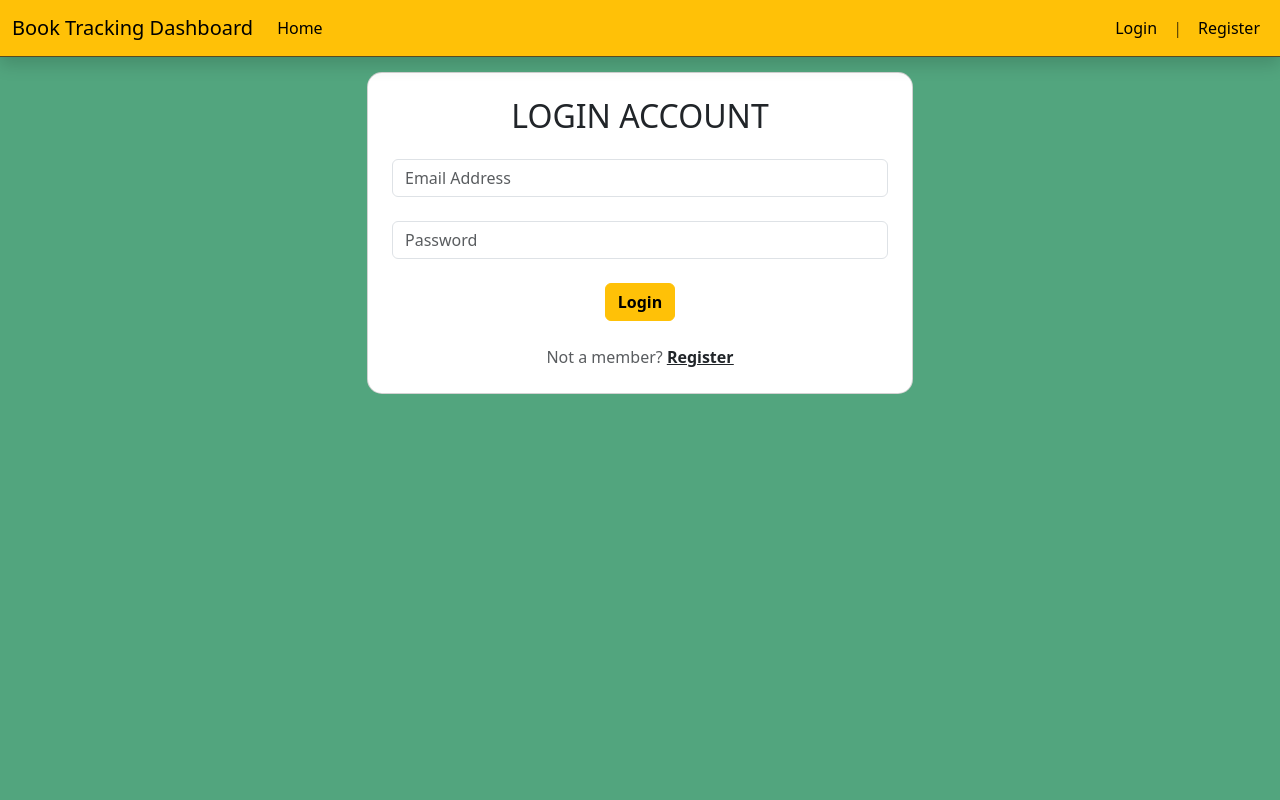
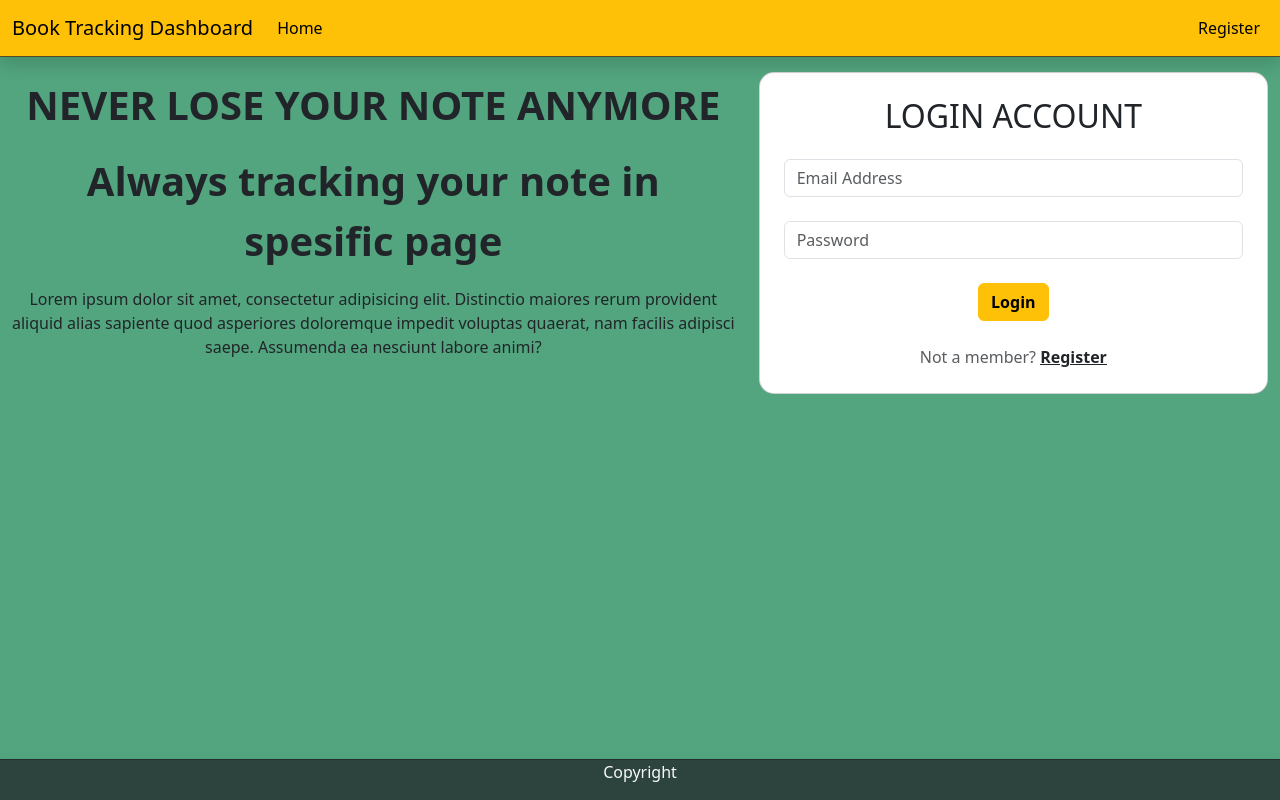
Before and after one commit to epsentosa/book-reading-tracker, a Flask app: page /login in a window 1280 px wide. Run offline with Flask 2, Linux system fonts and the light colour scheme; some libraries are stand-ins or nearby versions.

Commit message:
restructure home-login page

```diff
--- a/books/routes.py
+++ b/books/routes.py
@@ -23,7 +23,9 @@ def home_page():
         msg = f"Succesfully Login for user {session['user']}"
         name = session['user']
 
-    return render_template("home.html",msg=msg,auth=is_auth,name=name)
+        return render_template("home.html",msg=msg,auth=is_auth,name=name)
+
+    return redirect(url_for('site.login_page'))
 
 @site.route('/register',methods = ['POST','GET'])
 def register_page():
--- a/books/templates/base.html
+++ b/books/templates/base.html
@@ -9,7 +9,7 @@
     <link href="{{ url_for('static',filename='css/bootstrap.min.css') }}" rel="stylesheet" media="screen">
     <title>{% block title %}{% endblock %}</title>
 </head>
-<body>
+<body class="d-flex flex-column min-vh-100 bg-success bg-opacity-75">
   <!-- Top Navbar -->
   <nav class="navbar navbar-expand-lg bg-warning fixed-top container-fluid shadow border-bottom border-dark border-1 border-opacity-75">
       <div class="container-fluid">
@@ -39,10 +39,6 @@
 
           <ul class="navbar-nav">
             <li class="nav-item">
-              <a class="nav-link text-black link-secondary" href="{{ url_for('site.login_page') }}">Login</a>
-            </li>
-            <li class="nav-item"><a class="nav-link">|</a></li>
-            <li class="nav-item">
               <a class="nav-link text-black link-secondary" href="{{ url_for('site.register_page') }}">Register</a>
             </li>
           </ul>
@@ -63,4 +59,9 @@
   <script src="{{ url_for('static',filename='js/bootstrap.bundle.js') }}"></script>
   <!-- <script src="https://cdn.jsdelivr.net/npm/bootstrap@5.2.0-beta1/dist/js/bootstrap.bundle.min.js" integrity="sha384-pprn3073KE6tl6bjs2QrFaJGz5/SUsLqktiwsUTF55Jfv3qYSDhgCecCxMW52nD2" crossorigin="anonymous"></script> -->
 </body>
+<footer class="mt-auto bg-dark bg-opacity-75 border-top border-1 border-dark border-opacity-75 shadow align-middle"">
+
+    <p class="text-center text-light">Copyright</p>
+
+</footer>
 </html>
--- a/books/templates/login.html
+++ b/books/templates/login.html
@@ -1,14 +1,28 @@
-{% extends 'base.html' %}
+{% extends "base.html" %}
+
+{% block title %}Dashboard{% endblock %}
 
 {% block content %}
 
-<body class="bg-success bg-opacity-75">
-  <section class="mt-4">
-    <div class="mask d-flex align-items-center h-100">
-      <div class="container h-100">
-        <div class="row d-flex justify-content-center align-items-center h-100">
-          <div class="col-12 col-md-9 col-lg-7 col-xl-6">
-            <div class="card mt-5" style="border-radius: 15px;">
+<div class="container-fluid mt-5">
+    <div class="row align-items-center">
+      <!-- Welcome Panel -->
+      <div class="col-md-7 my-2">
+        <p class="text-md-center fs-1 fw-bolder">
+          NEVER LOSE YOUR NOTE ANYMORE
+        </p>
+        <p class="text-md-center fs-1 fw-bolder">
+          Always tracking your note in spesific page
+        </p>
+        <p class="text-center">
+          Lorem ipsum dolor sit amet, consectetur adipisicing elit. Distinctio maiores rerum provident aliquid alias sapiente quod asperiores doloremque impedit voluptas quaerat, nam facilis adipisci saepe. Assumenda ea nesciunt labore animi?
+        </p>
+      </div>
+      <!-- End Welcome Panel -->
+
+      <!-- Login Panel -->
+      <div class="col-md-5 my-2">
+        <div class="card mt-3" style="border-radius: 15px;">
             <div class="card-body p-4">
               <h2 class="text-uppercase text-center mb-4">Login account</h2>
 
@@ -26,7 +40,6 @@
               {% endwith %}
 
               <form method="POST">
-
                 {{ form.hidden_tag() }}
                   <!-- Email input -->
                   <div class="form-outline mb-4">
@@ -44,16 +57,13 @@
                   <div class="text-center">
                       <p class="text-center text-muted mt-3 mb-0">Not a member? <a href="{{ url_for('site.register_page') }}" class="fw-bold text-body"><u>Register</u></a></p>
                   </div>
-
               </form>
 
             </div>
           </div>
       </div>
+      <!-- End Login Panel -->
     </div>
 </div>
-    </div>
-  </section>
-</body>
 
 {% endblock %}
--- a/books/templates/register.html
+++ b/books/templates/register.html
@@ -2,7 +2,6 @@
 
 {% block content %}
 
-<body class="bg-success bg-opacity-75">
 <section class="mt-4">
   <div class="mask d-flex align-items-center h-100">
     <div class="container h-100">
@@ -51,6 +50,5 @@
     </div>
   </div>
 </section>
-</body>
 
 {% endblock %}
```
Also changed, not shown: books/templates/home.html (+11 -4 lines). Lines whose indentation alone changed are shown as unchanged.
